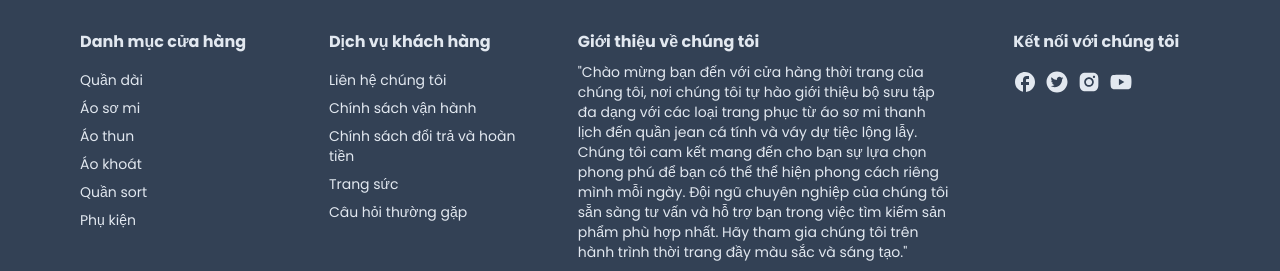
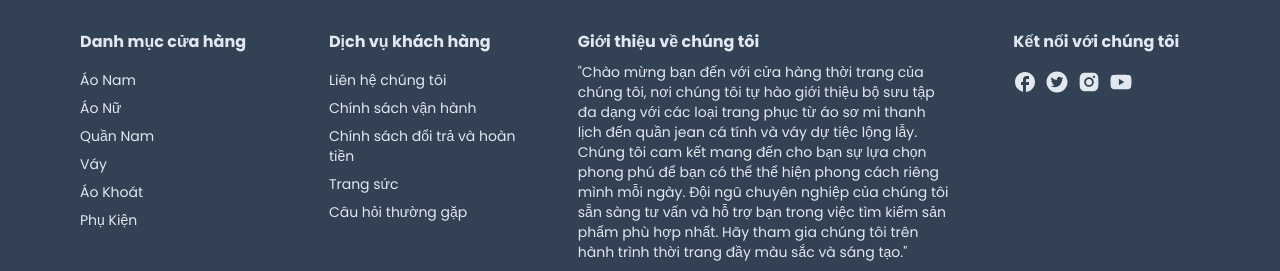
Before and after one commit to WTinSE/ClothingWeb, a Next.js app: page /admin/add-products in a window 1280 px wide. Shown: the part 628-899 px from the top of the page. Built offline with nearby package versions, Linux system fonts and the light colour scheme; no server answers; a web font is replaced by a local one.

Commit message:
Update Footer.tsx

```diff
--- a/app/ components/footer/Footer.tsx
+++ b/app/ components/footer/Footer.tsx
@@ -11,12 +11,12 @@ const Footer  = () => {
                 <FooterList>
                     <h3 className="text-base font-bold
                     mb-2">Danh mục cửa hàng</h3>
-                    <Link href='#'>Quần dài</Link>
-                    <Link href='#'>Áo sơ mi</Link>
-                    <Link href='#'>Áo thun</Link>
-                    <Link href='#'>Áo khoát</Link>
-                    <Link href='#'>Quần sort</Link>
-                    <Link href='#'>Phụ kiện</Link>
+                    <Link href='#'>Áo Nam</Link>
+                    <Link href='#'>Áo Nữ</Link>
+                    <Link href='#'>Quần Nam</Link>
+                    <Link href='#'>Váy</Link>
+                    <Link href='#'>Áo Khoát</Link>
+                    <Link href='#'>Phụ Kiện</Link>
                 </FooterList>
                 <FooterList>
                     <h3 className="text-base font-bold
```
